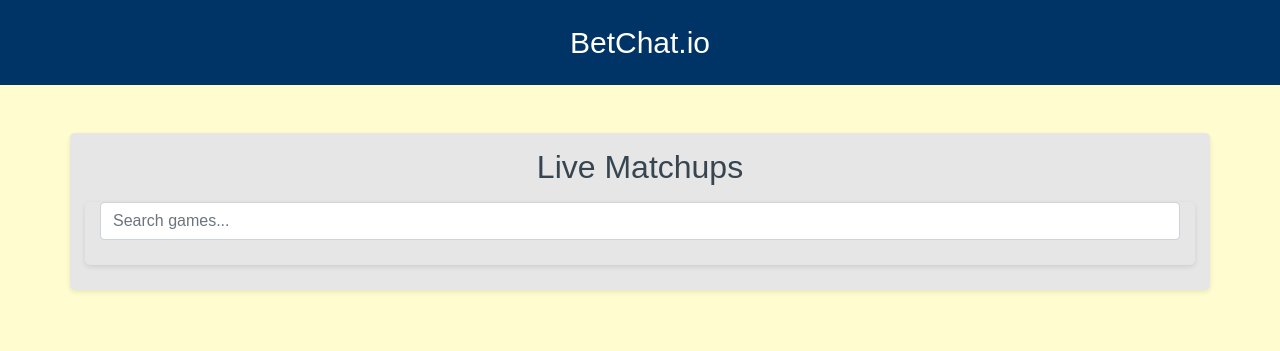
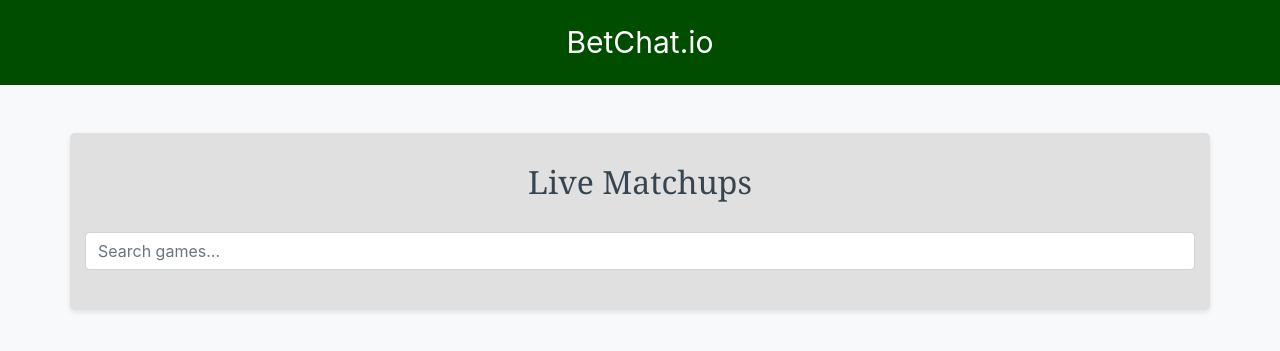
Before and after one commit to ahicks5/ZephyrAlpha, a Flask app: page / in a window 1280 px wide. Shown: the top 351 px of the page. Run offline with Flask 3, Linux system fonts and the light colour scheme; tables that the repository leaves empty hold one stand-in row (values such as "Sample post"); a database or web service that is not in the repository returns one stand-in record (values such as "Sample title"); data that the repository does not hold is empty; some libraries are stand-ins or nearby versions.

Commit message:
5/27 update

```diff
--- a/app/static/css/style.css
+++ b/app/static/css/style.css
@@ -1,26 +1,27 @@
 body {
-    font-family: 'Arial', sans-serif;
-    background-color: #FFFDD0; /* Cream background for a warm, inviting feel */
+    background-color: #f8f9fa; /* Light grey for a clean and neutral look */
 }
 
 .game-button {
     width: 100%;
     white-space: normal;
     margin-bottom: 10px;
-    border: 1px solid #FF7F50; /* Coral border for a pop of color */
-    color: #FFFFFF; /* White text for contrast */
-    background-color: #008080; /* Teal background for buttons */
+    border: 1px solid #008000; /* Medium green border */
+    color: #FFFFFF; /* White text for readability */
+    background-color: #008000; /* Medium green background */
     transition: background-color 0.3s ease;
+    font-family: 'Georgia', serif; /* Serif font for a different look */
 }
 
 .game-button:hover {
-    background-color: #36454F; /* Charcoal Gray for a subtle hover effect */
+    background-color: #FFFFFF; /* White background for hover effect */
+    color: #006400; /* Dark green text for hover effect */
 }
 
 .header {
     padding: 20px;
     text-align: center;
-    background: #003366; /* Midnight Blue for the header */
+    background: #004d00; /* Dark Green for the header */
     color: white;
     font-size: 30px;
 }
@@ -31,35 +32,52 @@ body {
 
 .sport-title {
     padding: 10px;
-    background-color: #FF7F50; /* Coral for titles, making them stand out */
+    background-color: #006400; /* Dark Green */
     color: white;
     border-radius: 5px;
     font-size: 20px;
     margin-bottom: 10px;
     text-align: center;
+    font-family: 'Georgia', serif; /* Serif font for a different look */
+    font-style: italic; /* Italics */
 }
+
 
 .col-sm-4 {
     padding-top: 5px;
     padding-bottom: 5px;
-    padding-left: 15px; /* Increased left padding */
-    padding-right: 15px; /* Increased right padding */
+    padding-left: 10px; /* Increased left padding */
+    padding-right: 10px; /* Increased right padding */
 }
 
 
 .container {
     padding-bottom: 25px;
-    background-color: #E6E6E6; /* Cream to maintain a cohesive look */
+    background-color: #e0e0e0; /* Slightly darker grey for better contrast */
     border-radius: 5px;
     box-shadow: 0 2px 5px rgba(0,0,0,.1); /* Soften the shadow for a lighter feel */
     margin-top: 30px;
 }
+
 
 h2 {
     color: #36454F; /* Charcoal Gray for readability and elegance */
 }
 
 .mt-5.text-center {
-    padding-top: 15px; /* Adds 5px padding to the top */
+    padding-top: 30px; /* Adds 5px padding to the top */
     text-align: center; /* Centers the text horizontally */
+    font-family: 'Georgia', serif; /* Serif font for a different look */
+    font-style: bold
 }
+
+.search-container {
+    display: flex;
+    justify-content: center;
+    align-items: center;
+    padding: 15px 0; /* Add padding to center vertically */
+}
+
+.search-box {
+    box-shadow: none; /* Remove the shadow */
+}
--- a/app/templates/game_page.html
+++ b/app/templates/game_page.html
@@ -12,7 +12,7 @@
 <body>
 
 <div class="header">
-    BetChat.io
+    <a href="/" class="header-link">BetChat.io</a>
 </div>
 
 <div id="roomId" data-id="{{ game.id }}"></div>
@@ -20,9 +20,6 @@
 <div class="container">
     <div id="connectionStatus" class="alert alert-danger" role="alert" style="display: none;">
         Connecting...
-    </div>
-    <div class="back-to-home mt-3 mb-4">
-        <a href="/" class="btn btn-back">Back to Home</a>
     </div>
 
     <div class="chat-container">
--- a/app/templates/index.html
+++ b/app/templates/index.html
@@ -17,22 +17,26 @@
 <div class="container">
     <h2 class="mt-5 text-center">Live Matchups</h2>
 
-    <div class="container mt-3">
-        <input type="text" id="searchBox" class="form-control" placeholder="Search games...">
+    <div class="search-container mt-3">
+        <input type="text" id="searchBox" class="form-control search-box" placeholder="Search games...">
     </div>
 
     <div id="noResults" style="display: none;" class="alert alert-info text-center">
         No results found.
     </div>
 
-    {% set sports = {'NBA': [], 'College Basketball': [], 'WNCAA': [], 'NHL': [], 'Belarus NBBL': []} %}
+    {% set sports_dict = {} %}
+    {% for sport in sports %}
+        {% set _dummy = sports_dict.update({sport: []}) %}
+    {% endfor %}
+
     {% for game in games %}
-        {% if game.sport in sports %}
-            {% set _dummy = sports[game.sport].append(game) %}
+        {% if game.sport in sports_dict %}
+            {% set _dummy = sports_dict[game.sport].append(game) %}
         {% endif %}
     {% endfor %}
 
-    {% for sport, games_in_sport in sports.items() %}
+    {% for sport, games_in_sport in sports_dict.items() %}
         {% if games_in_sport %}
             <div class="sport-section">
                 <div class="sport-title">{{ sport }}</div>
@@ -48,6 +52,7 @@
     {% endfor %}
 </div>
 
+
 <!-- Optional JavaScript and Bootstrap JS -->
 <script src="https://code.jquery.com/jquery-3.5.1.slim.min.js"></script>
 <script src="https://cdn.jsdelivr.net/npm/@popperjs/core@2.5.2/dist/umd/popper.min.js"></script>
--- a/app/utilities/chosen_sports.py
+++ b/app/utilities/chosen_sports.py
@@ -1,6 +1,7 @@
 sport_types = [
     'basketball/nba',
     #'basketball/wncaa',
+    'soccer/north-america/united-states/mls',
     'hockey/nhl',
     #'basketball/europe/belarus/belarus-nbbl',
     'basketball/college-basketball'
```
Also changed, not shown: app/routes/game_routes.py (+6 -2 lines), app/static/css/game_page.css (+20 -2 lines), app/utilities/pull_historical_stats.py (added, +17 -0 lines).
